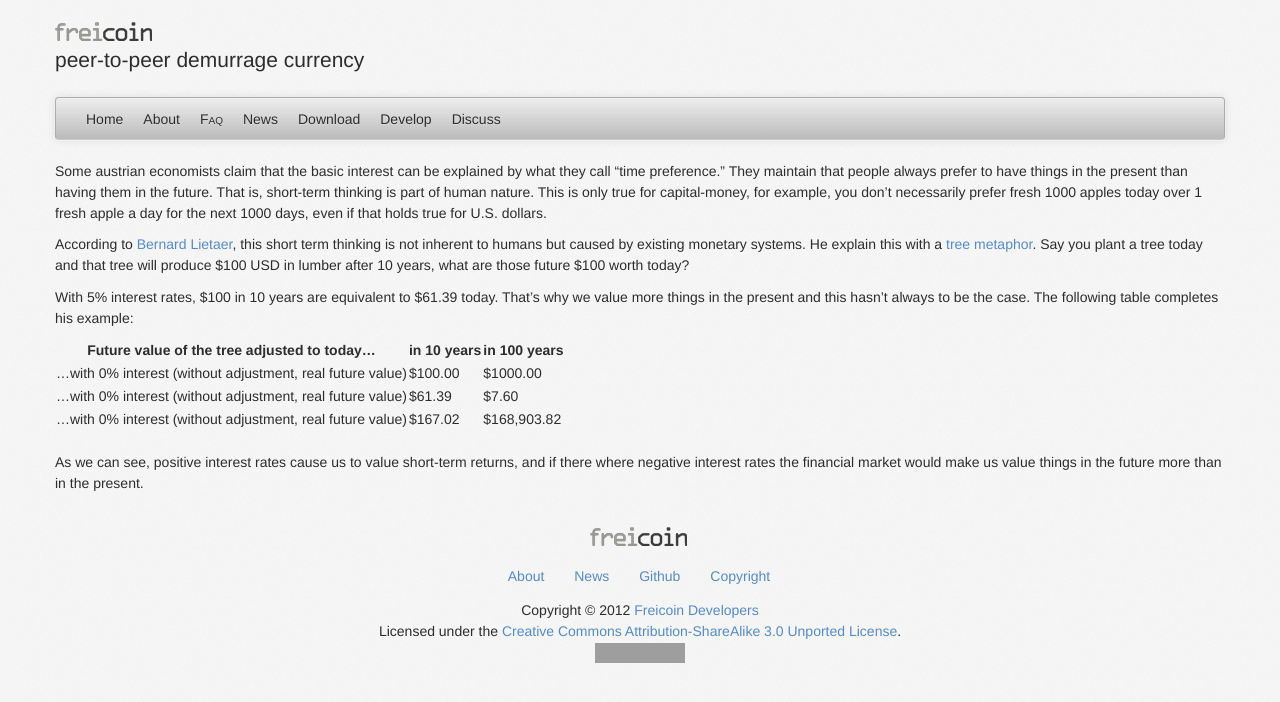
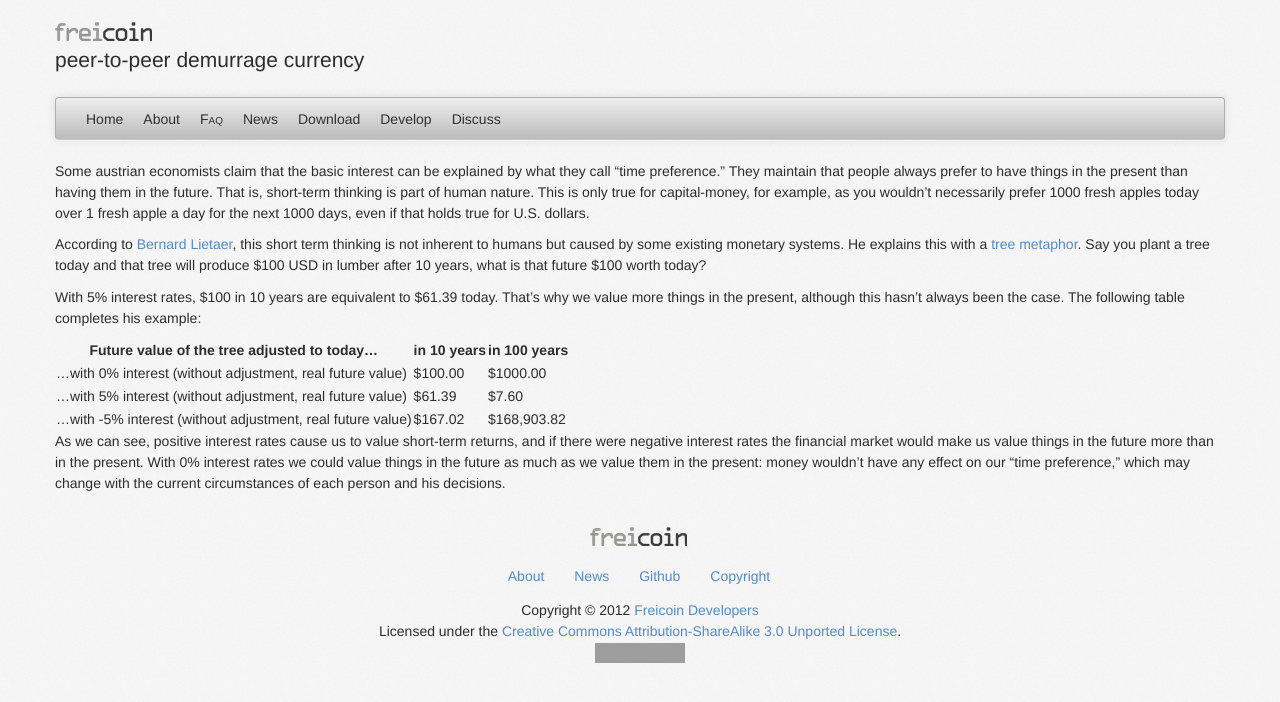
Before and after one commit to freicoin/freico.in, a Jekyll site: the page built from features/longterm.md, in a window 1280 px wide. Shown: the top 702 px of the page. Built offline with Jekyll 4.4.1, drawn with Linux system fonts in a browser that asks for light colours; nearby versions of some CDN libraries; some web fonts are replaced; grey boxes are pictures that could not be loaded.

Commit message:
Added tweaks provided by @jtimon to the text of the long-term thinking feature, and fixed the table headers. Closes #9.

```diff
--- a/features/longterm.md
+++ b/features/longterm.md
@@ -6,11 +6,11 @@
 title: Long-term thinking
 description: Encourages long-term investments (as sustainable investments tend to be) by removing the time preference implicit in the basic interest.
 ---
-Some austrian economists claim that the basic interest can be explained by what they call “time preference.” They maintain that people always prefer to have things in the present than having them in the future. That is, short-term thinking is part of human nature. This is only true for capital-money, for example, you don’t necessarily prefer fresh 1000 apples today over 1 fresh apple a day for the next 1000 days, even if that holds true for U.S. dollars.
+Some austrian economists claim that the basic interest can be explained by what they call “time preference.” They maintain that people always prefer to have things in the present than having them in the future. That is, short-term thinking is part of human nature. This is only true for capital-money, for example, as you wouldn’t necessarily prefer 1000 fresh apples today over 1 fresh apple a day for the next 1000 days, even if that holds true for U.S. dollars.
 
-According to [Bernard Lietaer](http://en.wikipedia.org/wiki/Bernard_Lietaer), this short term thinking is not inherent to humans but caused by existing monetary systems. He explain this with a [tree metaphor](http://content.wuala.com/contents/jtimon/temp/what%20do%20we%20invest%20in.jpg). Say you plant a tree today and that tree will produce $100 USD in lumber after 10 years, what are those future $100 worth today?
+According to [Bernard Lietaer](http://en.wikipedia.org/wiki/Bernard_Lietaer), this short term thinking is not inherent to humans but caused by some existing monetary systems. He explains this with a [tree metaphor](http://content.wuala.com/contents/jtimon/temp/what%20do%20we%20invest%20in.jpg). Say you plant a tree today and that tree will produce $100 USD in lumber after 10 years, what is that future $100 worth today?
 
-With 5% interest rates, $100 in 10 years are equivalent to $61.39 today. That’s why we value more things in the present and this hasn’t always to be the case. The following table completes his example:
+With 5% interest rates, $100 in 10 years are equivalent to $61.39 today. That’s why we value more things in the present, although this hasn’t always been the case. The following table completes his example:
 
 <table>
   <thead>
@@ -27,17 +27,16 @@
       <td>$1000.00</td>
     </tr>
     <tr>
-      <td>…with 0% interest (without adjustment, real future value)</td>
+      <td>…with 5% interest (without adjustment, real future value)</td>
       <td>$61.39</td>
       <td>$7.60</td>
     </tr>
     <tr>
-      <td>…with 0% interest (without adjustment, real future value)</td>
+      <td>…with -5% interest (without adjustment, real future value)</td>
       <td>$167.02</td>
       <td>$168,903.82</td>
     </tr>
   </tbody>
 </table>
 
-<br>
-As we can see, positive interest rates cause us to value short-term returns, and if there where negative interest rates the financial market would make us value things in the future more than in the present.
+As we can see, positive interest rates cause us to value short-term returns, and if there were negative interest rates the financial market would make us value things in the future more than in the present. With 0% interest rates we could value things in the future as much as we value them in the present: money wouldn't have any effect on our “time preference,” which may change with the current circumstances of each person and his decisions.
```
